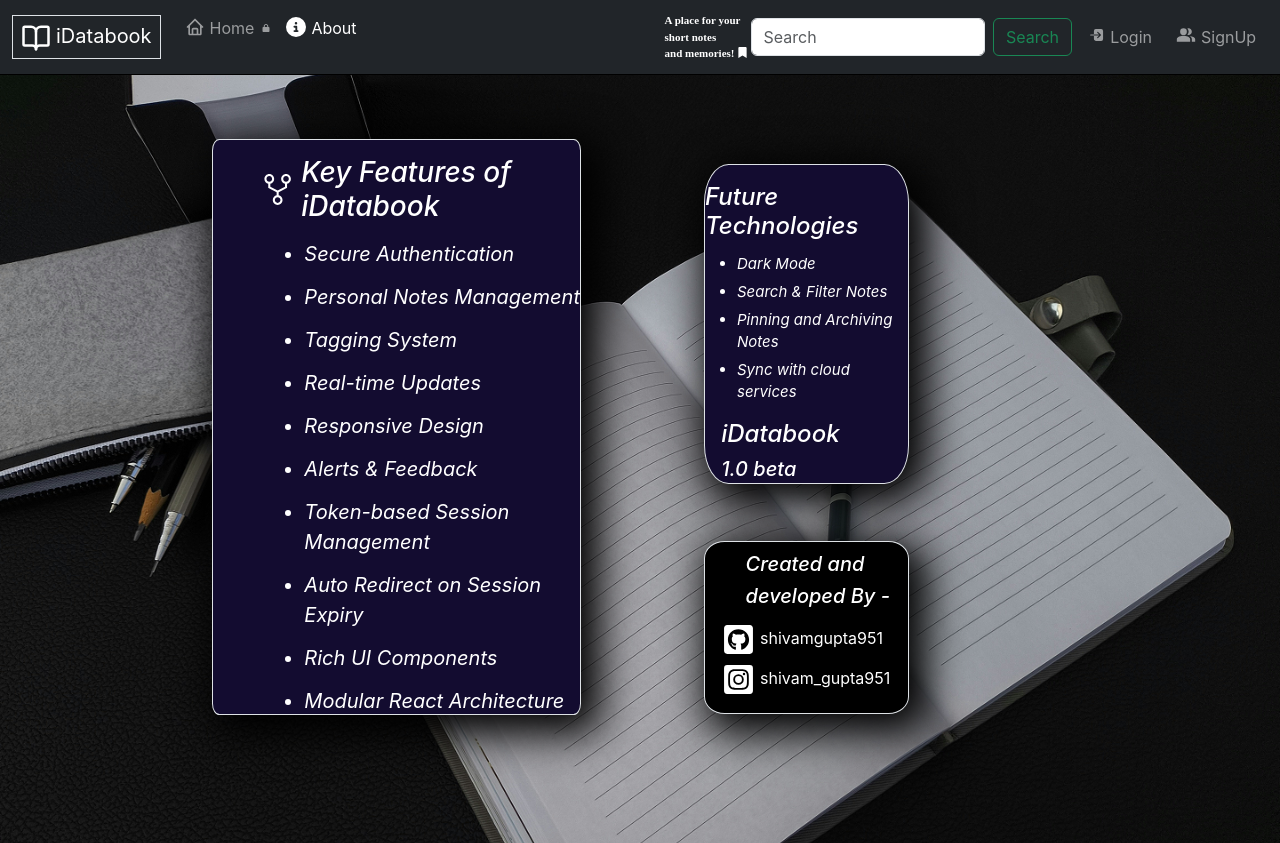
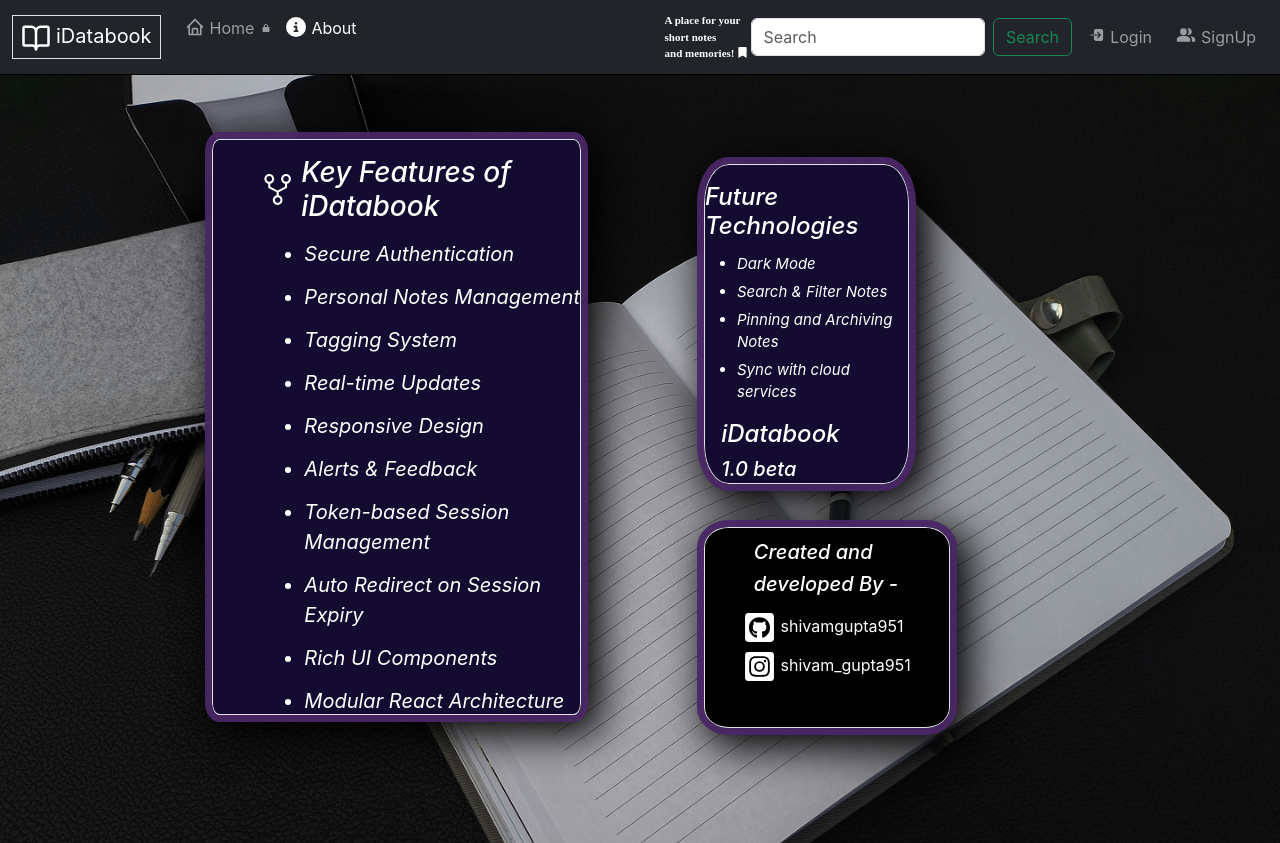
Before and after one commit to shivamgupta951/idatabook, a React (Create React App) app: page /signup#/about in a window 1280 px wide. Built offline with nearby package versions, Linux system fonts and the light colour scheme.

Commit message:
final changes!

```diff
--- a/src/components/About.js
+++ b/src/components/About.js
@@ -33,6 +33,7 @@ const About = () => {
       : "10px 10px 40px 10px black",
     transform: isHovered ? "scale(1.05)" : "scale(1)",
     color: "white",
+    outline: "7px solid rgba(74, 39, 103, 0.94)",
   };
   const featureTechnologies = {
     marginTop: "6%",
@@ -46,10 +47,11 @@ const About = () => {
       ? "15px 15px 50px 15px rgba(0, 0, 0, 0.6)"
       : "10px 10px 40px 10px black",
     transform: isHovered1 ? "scale(1.05)" : "scale(1)",
+    outline: "7px solid rgba(74, 39, 103, 0.94)",
   };
   const ownercard = {
-    height: "60%",
-    width: "50%",
+    height: "70%",
+    width: "60%",
     borderRadius: "10%",
     backgroundColor: "black",
     transition: "all 0.3s ease",
@@ -57,6 +59,8 @@ const About = () => {
       ? "15px 15px 50px 15px rgba(0, 0, 0, 0.6)"
       : "10px 10px 40px 10px black",
     transform: isHovered2 ? "scale(1.05)" : "scale(1)",
+    outline: "7px solid rgba(74, 39, 103, 0.94)",
+    paddingBottom: "5px"
   };
   return (
     <div style={backgroundStyle}>
--- a/src/components/Login.js
+++ b/src/components/Login.js
@@ -73,6 +73,7 @@ const Login = (props) => {
     transform: isHovered ? "scale(1.02)" : "scale(1)",
     padding: "20px",
     margin: "20px",
+    outline: "7px solid rgba(74, 39, 103, 0.94)",
   };
 
   return (
@@ -91,7 +92,10 @@ const Login = (props) => {
         </h2>
         {!localStorage.getItem("token") && console.log("auth-token is empty!")}
         <form onSubmit={handleSubmit}>
-          <div className="mb-3" style={{ width: "100%", marginTop: "8%",marginLeft: "14%"}}>
+          <div
+            className="mb-3"
+            style={{ width: "100%", marginTop: "8%", marginLeft: "14%" }}
+          >
             <label
               htmlFor="email"
               className="form-label"
@@ -107,10 +111,13 @@ const Login = (props) => {
               value={credentials.email}
               onChange={onChange}
               required
-              style={{ width: "70%"}}
+              style={{ width: "70%" }}
             />
           </div>
-          <div className="mb-3" style={{ width: "100%", marginTop: "5%",marginLeft: "14%"}}>
+          <div
+            className="mb-3"
+            style={{ width: "100%", marginTop: "5%", marginLeft: "14%" }}
+          >
             <label
               htmlFor="password"
               className="form-label"
--- a/src/components/Notes.js
+++ b/src/components/Notes.js
@@ -8,8 +8,6 @@ import cardbackground from "../images/cardbackground.png";
 import { CgNotes } from "react-icons/cg";
 import { IoIosMail } from "react-icons/io";
 /*
-   Outline at every box
-   hover effects
    online database or use versal
 */
 const Notes = (props) => {
@@ -358,10 +356,10 @@ const Notes = (props) => {
               <div
                 className="d-flex justify-content-center align-items-center"
                 style={{
-                  width: "90%",
+                  width: "80%",
                   backgroundColor: "#994a4a",
-                  borderRadius: "60%",
-                  height: "100%",
+                  borderRadius: "7%",
+                  height: "80%",
                   color: "white",
                   fontSize: "10px",
                   padding: "40px",
--- a/src/components/Signup.js
+++ b/src/components/Signup.js
@@ -78,6 +78,7 @@ const Signup = (props) => {
     margin: "20px",
     color: "white",
     marginTop: "5px",
+    outline: "7px solid rgba(74, 39, 103, 0.94)",
   };
   const noiseBackground1 = {
     backgroundColor: "#fff",
@@ -92,7 +93,7 @@ const Signup = (props) => {
     padding: "20px",
     margin: "0px",
     color: "white",
-  };
+ };
 
   return (
     <div style={backgroundStyle}>
```
